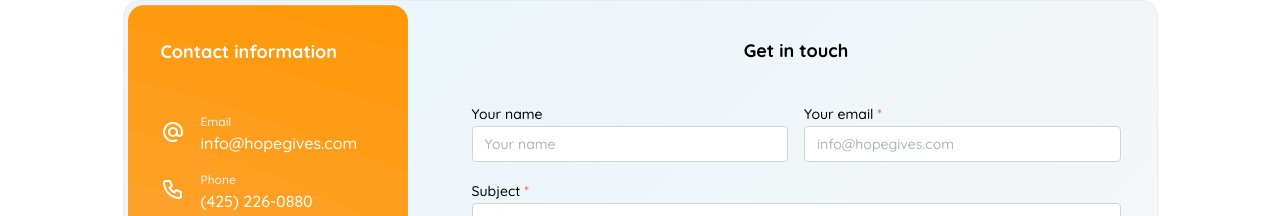
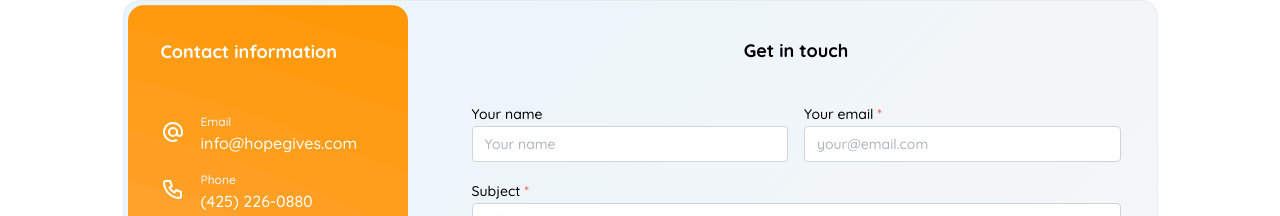
Before and after one commit to jwenger100/hope-gives, a Next.js app: page / in a window 1280 px wide. Shown: the part 2586-2802 px from the top of the page. Built offline with nearby package versions, Linux system fonts and the light colour scheme.

Commit message:
Updates placeholder value

```diff
--- a/src/components/GetInTouch.tsx
+++ b/src/components/GetInTouch.tsx
@@ -46,7 +46,7 @@ export function GetInTouch() {
               <TextInput label="Your name" placeholder="Your name" />
               <TextInput
                 label="Your email"
-                placeholder="info@hopegives.com"
+                placeholder="your@email.com"
                 required
               />
             </SimpleGrid>
```
